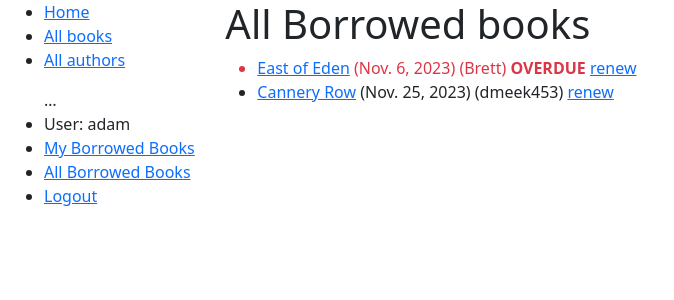
After one commit to al-gent/django_projects, a Django app: page /catalog/allbooks/ in a window 1280 px wide. The commit adds this page. Shown: the top 300 px of the page, without its empty margins (0-674 px from the left). Run offline with Django 4.2, Linux system fonts and the light colour scheme; a user stored in the database is signed in; data comes from the database, SQL or seed files in the repository; both versions use the stored data as it was after the commit.

Commit message:
All Borrowed books list view & librarian views

```diff
--- a/locallibrary/catalog/admin.py
+++ b/locallibrary/catalog/admin.py
@@ -24,6 +24,7 @@ class BookAdmin(admin.ModelAdmin):
 class BookInstanceAdmin(admin.ModelAdmin):
     list_display = ('book', 'status', 'borrower', 'due_back', 'id')
     list_filter = ('status', 'due_back')
+    permission_required = 'catalog.can_mark_returned'
 
     fieldsets = (
         (None, {
--- a/locallibrary/catalog/models.py
+++ b/locallibrary/catalog/models.py
@@ -85,6 +85,7 @@ class BookInstance(models.Model):
 
     class Meta:
         ordering = ['due_back']
+        permissions = (("can_mark_returned", "Set book as returned"),)
 
     def __str__(self):
         """String for representing the Model object."""
--- a/locallibrary/catalog/templates/base_generic.html
+++ b/locallibrary/catalog/templates/base_generic.html
@@ -32,13 +32,23 @@
              {% if user.is_authenticated %}
                <li>User: {{ user.get_username }}</li>
                <li><a href="{% url 'my-borrowed' %}">My Borrowed Books</a></li>
+               {% if user.is_staff %}
+               <li><a href="{% url 'all-borrowed' %}">All Borrowed Books</a></li>
+               {% endif %}
                <li><a href="{% url 'logout' %}?next={{ request.path }}">Logout</a></li>
+
              {% else %}
                <li><a href="{% url 'login' %}?next={{ request.path }}">Login</a></li>
              {% endif %}
+
             </ul>
 
+
+
+         </ul>
           {% endblock %}
+
+
         </div>
         <div class="col-sm-10 ">{% block content %}{% endblock %}
             {% block pagination %}
--- /dev/null
+++ b/locallibrary/catalog/templates/catalog/book_instance_list_borrowed_all.html
@@ -0,0 +1,21 @@
+{% extends "base_generic.html" %}
+
+{% block content %}
+    <h1>All Borrowed books</h1>
+
+    {% if bookinstance_list %}
+    <ul>
+
+      {% for bookinst in bookinstance_list %}
+      <li class="{% if bookinst.is_overdue %}text-danger{% endif %}">
+        <a href="{% url 'book-detail' bookinst.book.pk %}">{{ bookinst.book.title }}</a> ({{ bookinst.due_back }}) ({{bookinst.borrower}})
+        {% if bookinst.is_overdue %}<strong>OVERDUE</strong>{% endif %}
+        <a href="{% url 'renew-book-librarian' bookinst.pk %}">renew</a>
+      </li>
+      {% endfor %}
+    </ul>
+
+    {% else %}
+      <p>There are no books borrowed.</p>
+    {% endif %}
+{% endblock %}
--- a/locallibrary/catalog/urls.py
+++ b/locallibrary/catalog/urls.py
@@ -10,5 +10,6 @@ urlpatterns = [
     path('authors/<int:pk>', views.AuthorDetailView.as_view(), name='author-detail'),
     #<int:pk> is a path converter that matches an integer and passes it to the view as a variable called pk
     path('mybooks/', views.LoanedBooksByUserListView.as_view(), name='my-borrowed'),
+    path('allbooks/', views.AllLoanedBooksByUserListView.as_view(), name='all-borrowed'),
     path('book/<uuid:pk>/renew/', views.renew_book_librarian, name='renew-book-librarian'),
 ]
--- a/locallibrary/catalog/views.py
+++ b/locallibrary/catalog/views.py
@@ -1,8 +1,16 @@
 from django.shortcuts import render
 from django.contrib.auth.mixins import LoginRequiredMixin
+from django.contrib.auth.mixins import PermissionRequiredMixin
 
-# Create your views here.
 from .models import Book, Author, BookInstance, Genre
+import datetime
+
+from django.contrib.auth.decorators import login_required, permission_required
+from django.shortcuts import get_object_or_404
+from django.http import HttpResponseRedirect
+from django.urls import reverse
+
+from catalog.forms import RenewBookForm
 
 def index(request):
     """View function for home page of site."""
@@ -71,14 +79,22 @@ class LoanedBooksByUserListView(LoginRequiredMixin,generic.ListView):
             .filter(status__exact='o')
             .order_by('due_back')
         )
-import datetime
 
-from django.contrib.auth.decorators import login_required, permission_required
-from django.shortcuts import get_object_or_404
-from django.http import HttpResponseRedirect
-from django.urls import reverse
 
-from catalog.forms import RenewBookForm
+class AllLoanedBooksByUserListView(PermissionRequiredMixin, generic.ListView):
+    """Generic class-based view listing books on loan to all users."""
+    permission_required = 'catalog.can_mark_returned'
+    model = BookInstance
+    template_name = 'catalog/book_instance_list_borrowed_all.html'
+    paginate_by = 10
+
+    def get_queryset(self):
+        return (
+            BookInstance.objects.all()
+            .filter(status__exact='o')
+            .order_by('due_back')
+        )
+
 
 @login_required
 @permission_required('catalog.can_mark_returned', raise_exception=True)
```
Also changed, not shown: locallibrary/catalog/migrations/0005_alter_bookinstance_options.py (added), locallibrary/db.sqlite3.
